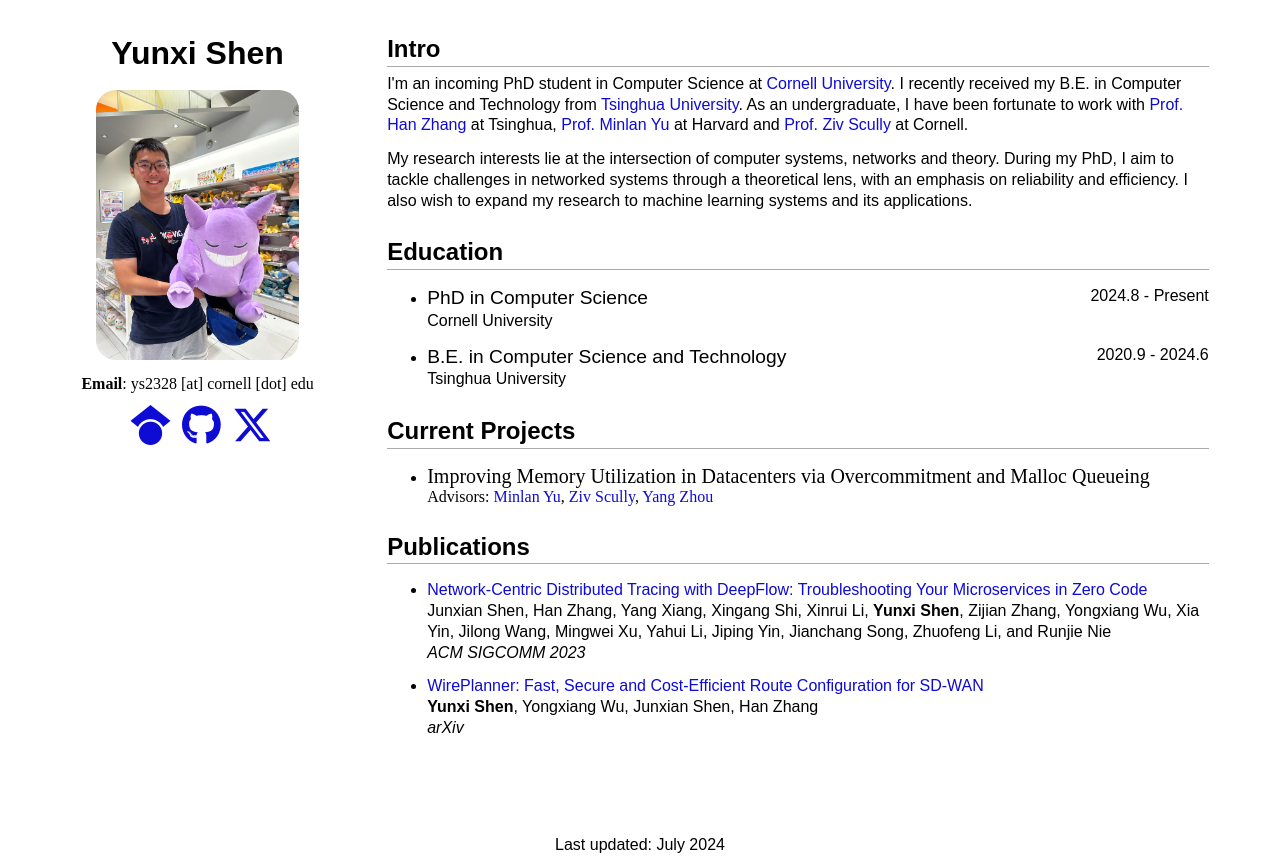
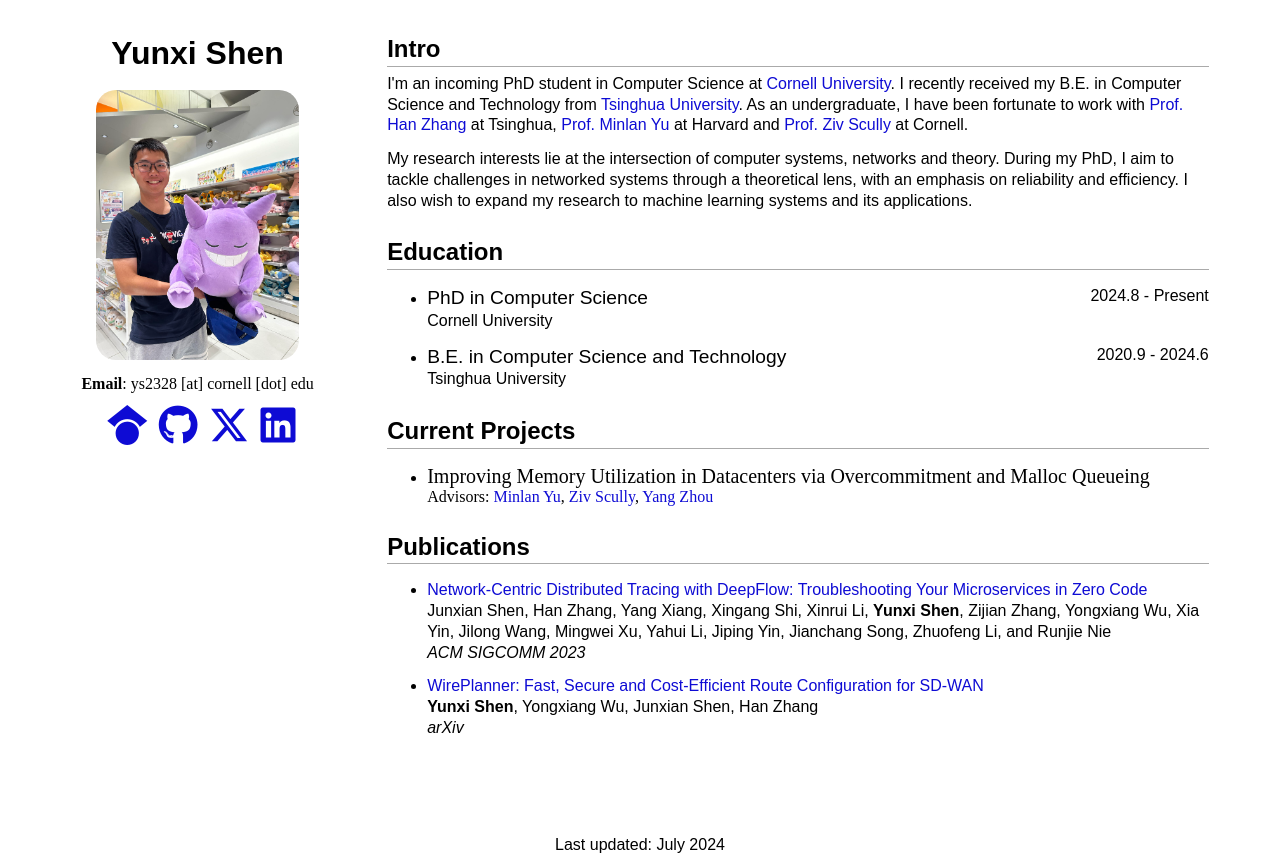
Before and after one commit to yxshen20/yxshen20.github.io, a plain HTML site: page index.html in a window 1280 px wide. Drawn offline with Linux system fonts and the light colour scheme.

Commit message:
added linkedin

```diff
--- a/index.html
+++ b/index.html
@@ -24,7 +24,7 @@
                     <a href="https://scholar.google.com/citations?user=S4uPEbAAAAAJ" target="_blank"><i class="fa-brands fa-google-scholar"></i></a>
                     <a href="https://github.com/yxshen20" target="_blank"><i class="fa-brands fa-github"></i></a>
                     <a href="https://x.com/yunxishen" target="_blank"><i class="fa-brands fa-x-twitter"></i></a>
-                    <!-- <a href=""><i class="fa-brands fa-linkedin"></i></a> -->
+                    <a href="https://www.linkedin.com/in/yunxi-shen-219999292/" target="_blank"><i class="fa-brands fa-linkedin"></i></a>
                 </div>
 
                 <div class="main-content">
```
